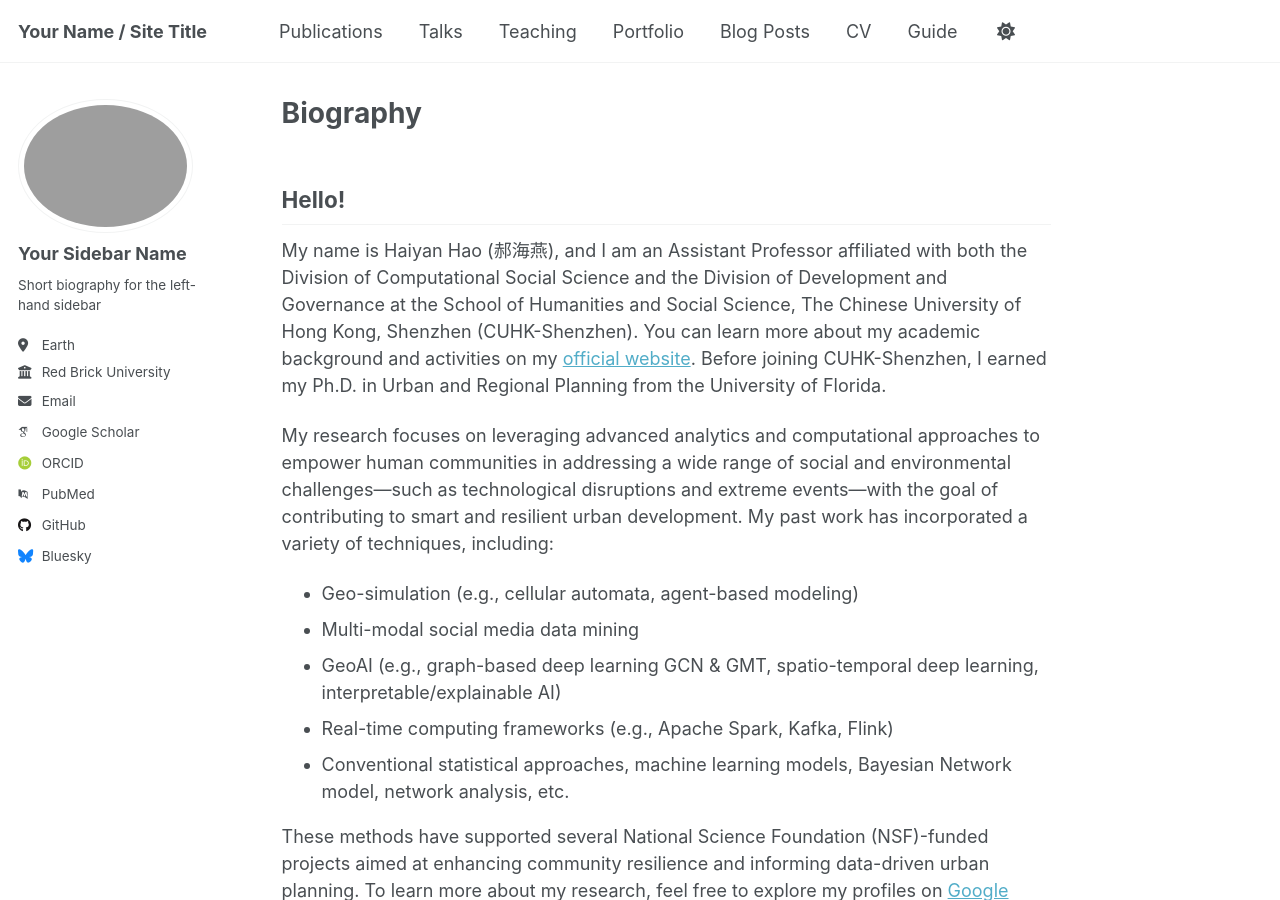
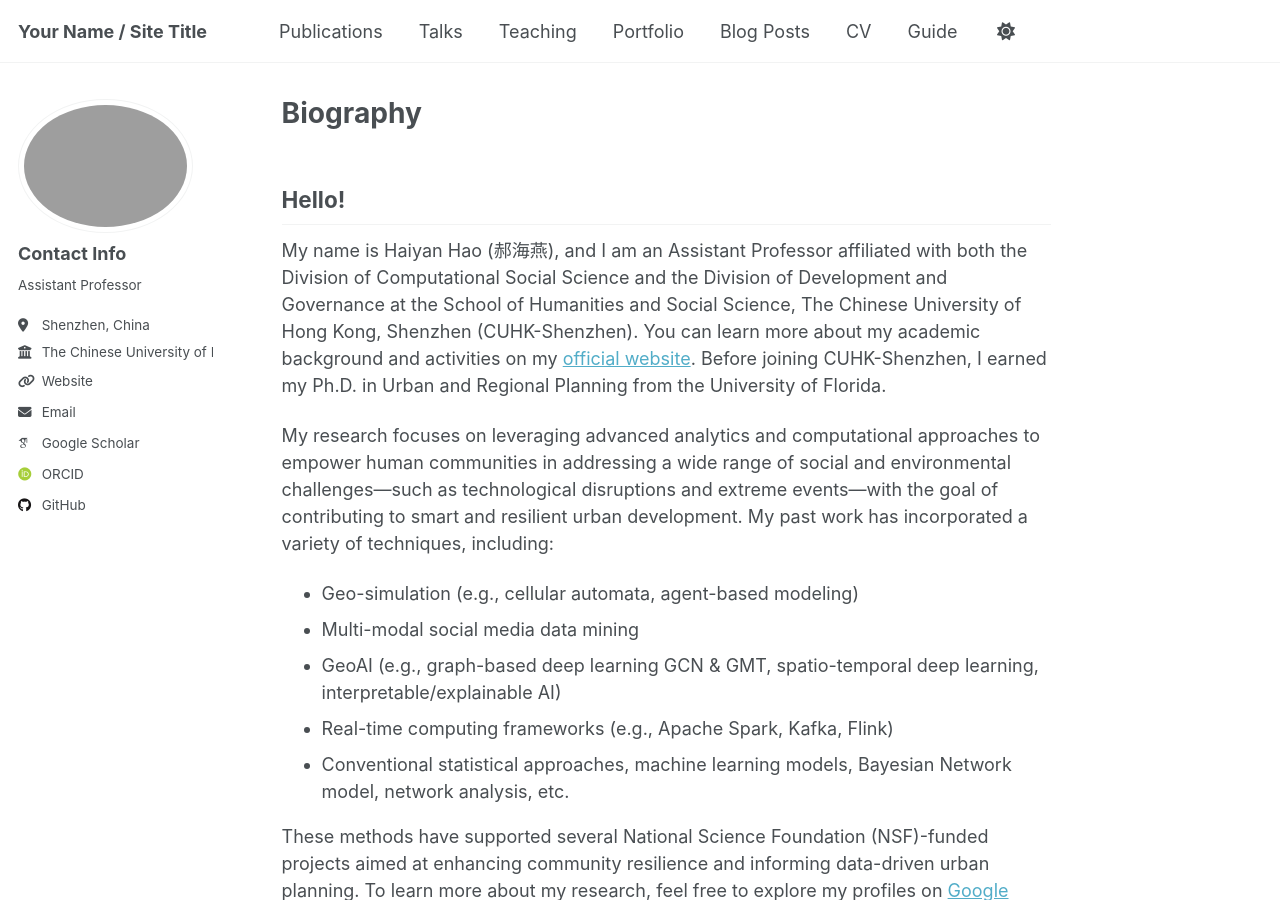
Before and after one commit to Haiyan-Hao/haiyan_hao, a Jekyll site: the page built from _pages/about.md, in a window 1280 px wide and 900 px high. Built offline with Jekyll 4.4.1, drawn with Linux system fonts in a browser that asks for light colours; some web fonts are replaced.

Commit message:
Update _config.yml

```diff
--- a/_config.yml
+++ b/_config.yml
@@ -22,23 +22,23 @@ repository               : "academicpages/academicpages.github.io"
 #               Additional customization can be done by editing /_includes/author-profile.html
 author:
   # Biographic information
-  avatar           : "profile.png"
-  name             : "Your Sidebar Name"
+  avatar           : "Image_20250508164021.jpg"
+  name             : "Contact Info"
   pronouns         : # example: "she/her"
-  bio              : "Short biography for the left-hand sidebar"
-  location         : "Earth"
-  employer         : "Red Brick University"
-  uri              : # URL
-  email            : "none@example.org"
+  bio              : "Assistant Professor"
+  location         : "Shenzhen, China"
+  employer         : "The Chinese University of Hong Kong, Shenzhen"
+  uri              : "https://hss.cuhk.edu.cn/en/teacher/1084"
+  email            : "haohaiyan@cuhk.edu.cn"
 
   # Academic websites
   academia         : # URL
   arxiv            : # URL - Update with the correct link to your profile
-  googlescholar    : "https://scholar.google.com/citations?user=PS_CX0AAAAAJ"
+  googlescholar    : "https://scholar.google.com/citations?user=G2_Cs-cAAAAJ&hl=en"
   impactstory      : # URL
   orcid            : "http://orcid.org/yourorcidurl"
   semantic         : # URL
-  pubmed           : "https://www.ncbi.nlm.nih.gov/pubmed/?term=john+snow"
+  pubmed           : # URL
   researchgate     : # URL
   scopus           : # URL
 
@@ -46,12 +46,12 @@ author:
   bitbucket        : # Username - Update with your username on the site
   codepen          : # Username
   dribbble         : # Username
-  github           : "academicpages"
+  github           : "https://github.com/Haiyan-Hao"
   kaggle           : # Username
   stackoverflow    : # User number or user number and name (i.e., use "1" or "1/jeff-atwood")
 
   # Social media
-  bluesky          : "bsky.app" # Replace this with you Bluesky username
+  bluesky          : #
   facebook         : # Username
   flickr           : # Username
   foursquare       : # Username
@@ -78,12 +78,12 @@ author:
 
 # Publication Category - The following the list of publication categories and their headings
 publication_category:
-  books:
-    title: 'Books'
   manuscripts:
     title: 'Journal Articles'
   conferences:
     title: 'Conference Papers'
+  Others:
+    title: 'Others'
 
 # Site Settings
 teaser                   :  # filename of teaser fallback teaser image placed in /images/, .e.g. "500x300.png"
```
